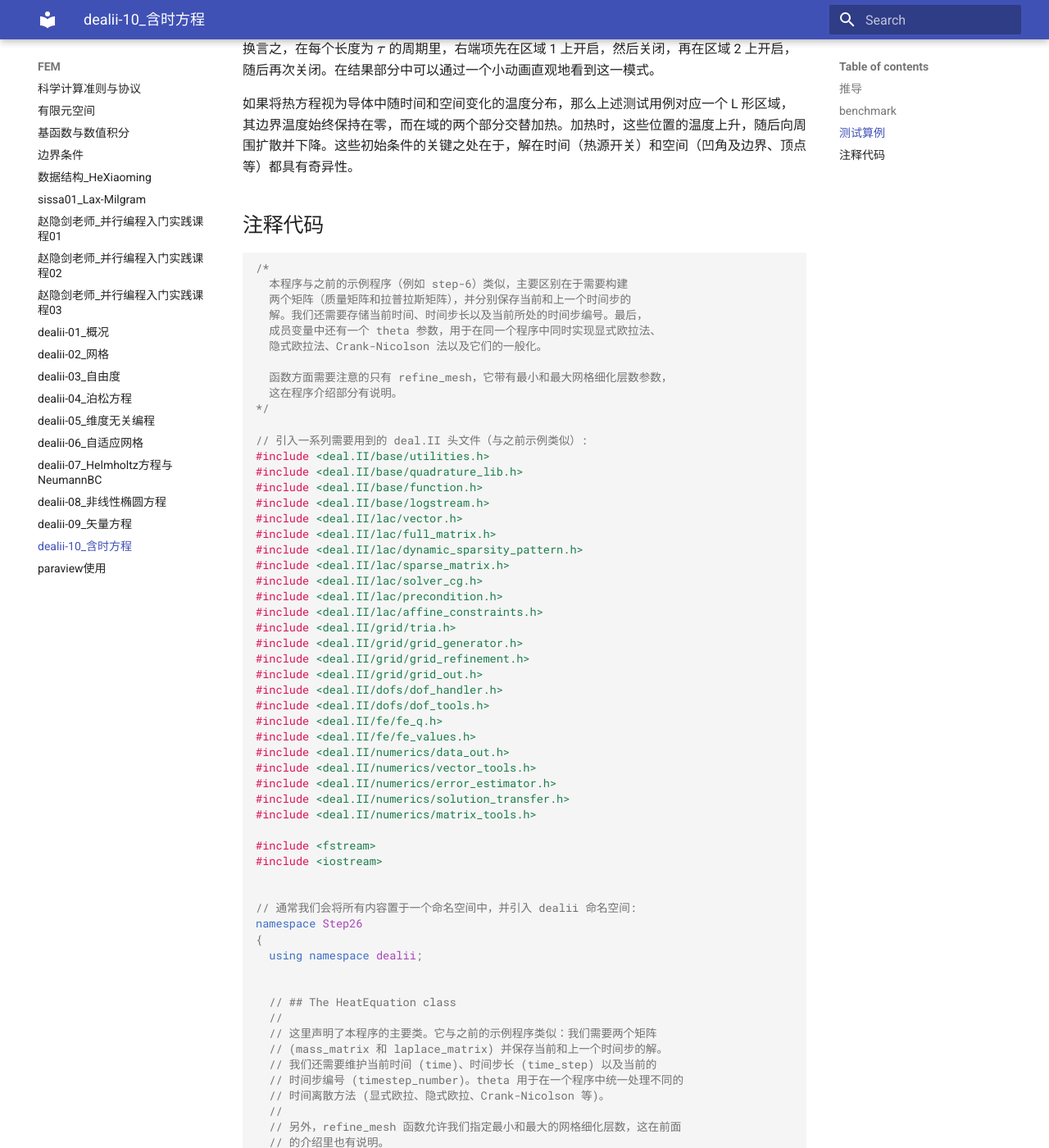
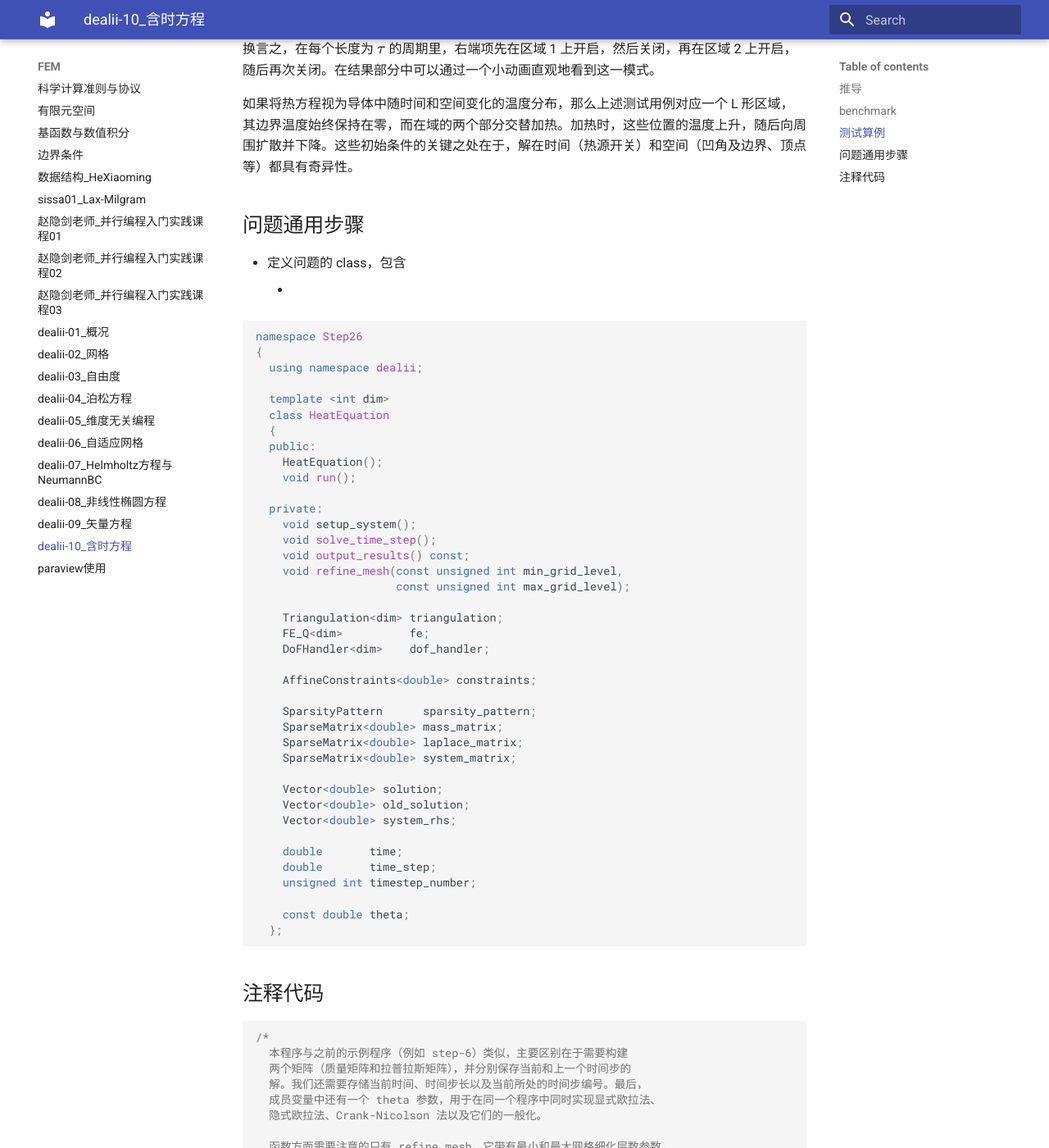
Before and after one commit to ymma98/technotes, an MkDocs documentation site: the page built from docs/FEM/dealii-10_含时方程.md, in a window 1280 px wide and 1400 px high, scrolled down 4869 px. Shown: the whole window at 82% size. Built offline with MkDocs 1.6.1 and Material for MkDocs 9.7.7, drawn with Linux system fonts in a browser that asks for light colours.

Commit message:
docs/FEM/dealii-10_含时方程.md updated from https://stackedit.cn/

````diff
--- a/docs/FEM/dealii-10_含时方程.md
+++ b/docs/FEM/dealii-10_含时方程.md
@@ -206,6 +206,53 @@ $$
 换言之，在每个长度为 $\tau$ 的周期里，右端项先在区域 1 上开启，然后关闭，再在区域 2 上开启，随后再次关闭。在结果部分中可以通过一个小动画直观地看到这一模式。
 
 如果将热方程视为导体中随时间和空间变化的温度分布，那么上述测试用例对应一个 L 形区域，其边界温度始终保持在零，而在域的两个部分交替加热。加热时，这些位置的温度上升，随后向周围扩散并下降。这些初始条件的关键之处在于，解在时间（热源开关）和空间（凹角及边界、顶点等）都具有奇异性。
+
+## 问题通用步骤
+
+* 定义问题的 class，包含
+	*
+
+```cpp
+namespace Step26
+{
+  using namespace dealii;
+
+  template <int dim>
+  class HeatEquation
+  {
+  public:
+    HeatEquation();
+    void run();
+
+  private:
+    void setup_system();
+    void solve_time_step();
+    void output_results() const;
+    void refine_mesh(const unsigned int min_grid_level,
+                     const unsigned int max_grid_level);
+
+    Triangulation<dim> triangulation;
+    FE_Q<dim>          fe;
+    DoFHandler<dim>    dof_handler;
+
+    AffineConstraints<double> constraints;
+
+    SparsityPattern      sparsity_pattern;
+    SparseMatrix<double> mass_matrix;
+    SparseMatrix<double> laplace_matrix;
+    SparseMatrix<double> system_matrix;
+
+    Vector<double> solution;
+    Vector<double> old_solution;
+    Vector<double> system_rhs;
+
+    double       time;
+    double       time_step;
+    unsigned int timestep_number;
+
+    const double theta;
+  };
+```
 
 
 
````
Also changed, not shown: other parts of docs/FEM/dealii-10_含时方程.md (+4 -4 lines).
